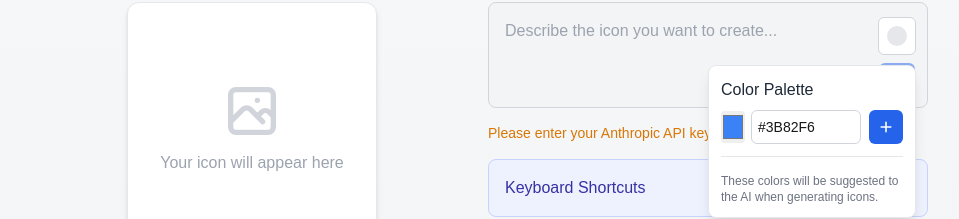
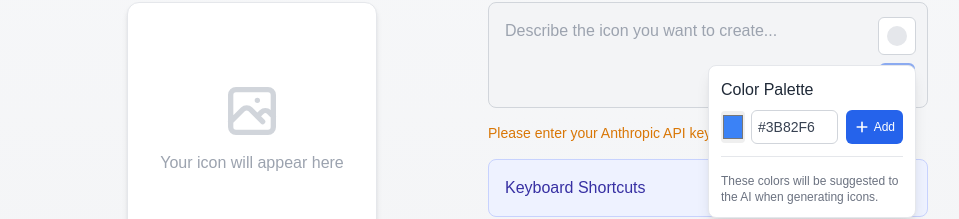
Before and after one commit to Viktoo/SVG.chat, a Next.js app: page / in a window 1280 px wide. Both pictures are taken after a click on the button 1057 px from the left and 522 px from the top of the page. Shown: the part 486-705 px from the top of the page, without its empty margins (160-1119 px from the left). Built offline with nearby package versions, Linux system fonts and the light colour scheme.

Commit message:
Fix font color in dark mode

```diff
--- a/app/components/ColorPalette.jsx
+++ b/app/components/ColorPalette.jsx
@@ -160,17 +160,18 @@ export default function ColorPalette({ onColorsChange }) {
                                         value={hexInput}
                                         onChange={handleHexChange}
                                         placeholder="#RRGGBB"
-                                        className="w-full min-w-0 p-1.5 text-sm border border-gray-300 rounded-md focus:outline-none focus:ring-2 focus:ring-blue-200 transition-all duration-200 hover:border-blue-300"
+                                        className="text-gray-700 w-full min-w-0 p-1.5 text-sm border border-gray-300 rounded-md focus:outline-none focus:ring-2 focus:ring-blue-200 transition-all duration-200 hover:border-blue-300"
                                     />
                                     <motion.button
                                         whileHover={{ scale: 1.05, backgroundColor: '#2563EB' }}
                                         whileTap={{ scale: 0.95 }}
                                         onClick={addColor}
-                                        className="h-[34px] w-[34px] flex-shrink-0 bg-blue-600 text-white rounded-md flex items-center justify-center transition-colors"
+                                        className="h-[34px] flex-shrink-0 bg-blue-600 text-white rounded-md flex items-center justify-center transition-colors px-2"
                                     >
-                                        <svg xmlns="http://www.w3.org/2000/svg" className="h-4 w-4" viewBox="0 0 20 20" fill="currentColor">
+                                        <svg xmlns="http://www.w3.org/2000/svg" className="h-4 w-4 mr-1" viewBox="0 0 20 20" fill="currentColor">
                                             <path fillRule="evenodd" d="M10 3a1 1 0 011 1v5h5a1 1 0 110 2h-5v5a1 1 0 11-2 0v-5H4a1 1 0 110-2h5V4a1 1 0 011-1z" clipRule="evenodd" />
                                         </svg>
+                                        <span className="text-xs">Add</span>
                                     </motion.button>
                                 </div>
                             </div>
--- a/app/components/KeyboardShortcutsSection.jsx
+++ b/app/components/KeyboardShortcutsSection.jsx
@@ -28,7 +28,7 @@ export default function KeyboardShortcutsSection() {
                         className="flex items-center justify-between"
                     >
                         <span className="text-gray-700">{shortcut.action}</span>
-                        <kbd className="px-2 py-1 bg-gray-100 border border-gray-300 rounded-md text-sm font-mono shadow-sm">
+                        <kbd className="text-gray-700 px-2 py-1 bg-gray-100 border border-gray-300 rounded-md text-sm font-mono shadow-sm">
                             {shortcut.key}
                         </kbd>
                     </motion.li>
--- a/app/components/TipsSection.jsx
+++ b/app/components/TipsSection.jsx
@@ -27,7 +27,7 @@ export default function TipsSection() {
                         className="flex items-start"
                     >
                         <span className="text-blue-500 mr-2">•</span>
-                        <span>{tip}</span>
+                        <span className='text-gray-700'>{tip}</span>
                     </motion.li>
                 ))}
             </ul>
```
